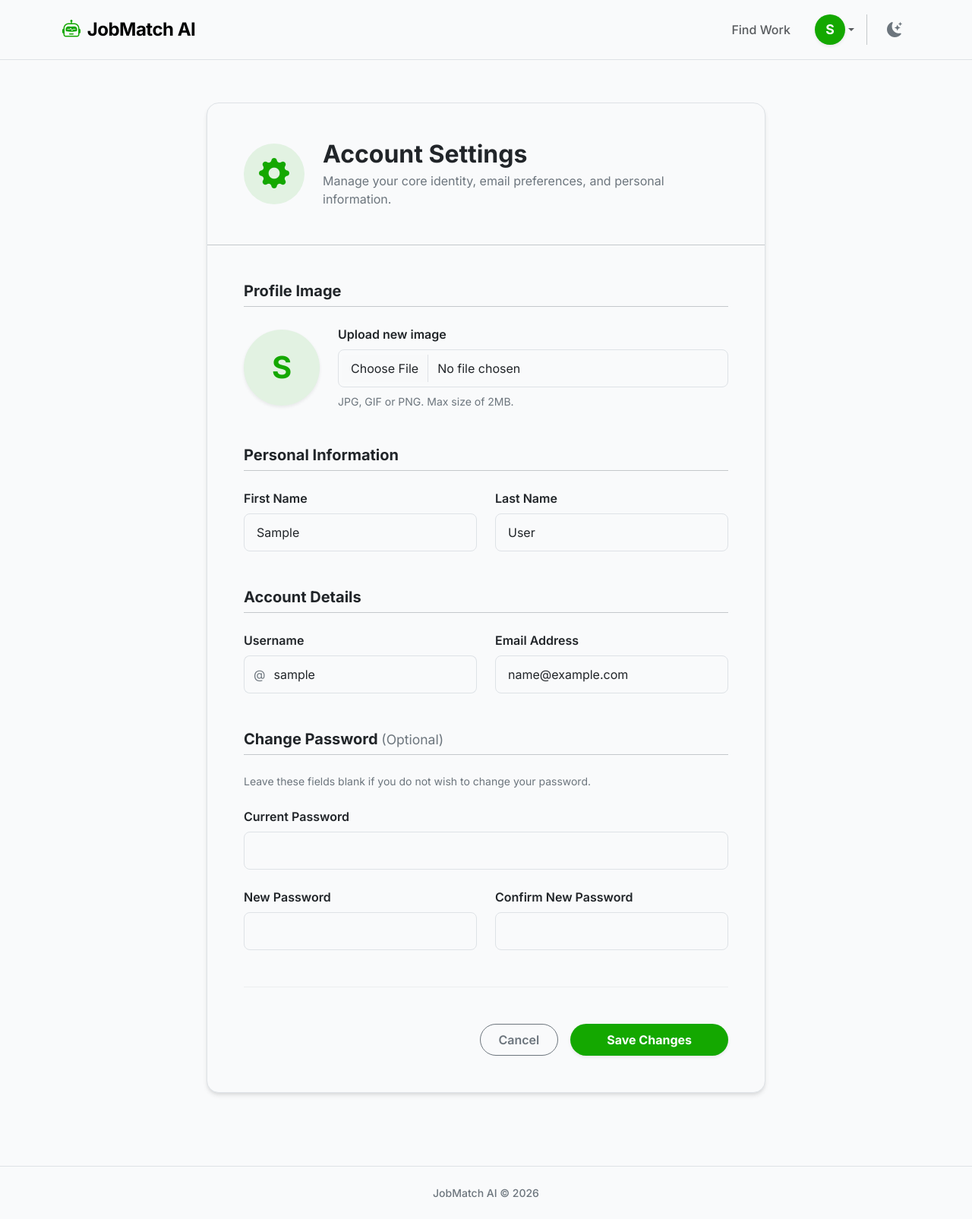
After one commit to kiplah/Job-Reccomendation-system, a Django app: page /accounts/settings/ in a window 1280 px wide. The commit adds this page. Shown: the whole page at 76% size. Run offline with Django 4.2, Linux system fonts and the light colour scheme; the visitor is signed in with stand-in values (Sample User, id 1).

Commit message:
feat: add settings page and update dashboard/base templates

```diff
--- /dev/null
+++ b/templates/accounts/settings.html
@@ -0,0 +1,217 @@
+{% extends 'base.html' %}
+
+{% block title %}Account Settings - JobMatch AI{% endblock %}
+
+{% block content %}
+<div class="row justify-content-center mt-4">
+    <div class="col-lg-8">
+
+        <!-- Alerts for success messages -->
+        {% if messages %}
+            {% for message in messages %}
+                <div class="alert alert-{{ message.tags }} alert-dismissible fade show rounded-3 border-0 shadow-sm" role="alert" style="background-color: var(--bs-body-bg); border-left: 4px solid var(--upwork-green) !important;">
+                    <i class="bi bi-check-circle-fill text-upwork-green me-2"></i> {{ message }}
+                    <button type="button" class="btn-close" data-bs-dismiss="alert" aria-label="Close"></button>
+                </div>
+            {% endfor %}
+        {% endif %}
+
+        <div class="card profile-card border-0 mb-5">
+
+            <!-- Sleek Upwork-style Header -->
+            <div class="p-4 p-md-5 border-bottom border-secondary-subtle">
+                <div class="d-flex align-items-center gap-4">
+                    <div class="d-flex align-items-center justify-content-center rounded-circle bg-upwork-light text-upwork-green flex-shrink-0" style="width: 80px; height: 80px;">
+                        <i class="bi bi-gear-fill fs-1"></i>
+                    </div>
+                    <div>
+                        <h2 class="mb-1 fw-bolder">Account Settings</h2>
+                        <p class="mb-0 text-secondary fs-6">Manage your core identity, email preferences, and personal information.</p>
+                    </div>
+                </div>
+            </div>
+
+            <!-- Form Body -->
+            <div class="card-body p-4 p-md-5">
+                <form method="POST" enctype="multipart/form-data">
+                    {% csrf_token %}
+
+                    <h5 class="fw-bold mb-4 border-bottom border-secondary-subtle pb-2">Profile Image</h5>
+                    <div class="mb-5 d-flex align-items-center gap-4">
+                        {% if user.profile.profile_image %}
+                            <img src="{{ user.profile.profile_image.url }}" alt="Profile Image" class="rounded-circle shadow-sm object-fit-cover" style="width: 100px; height: 100px;">
+                        {% else %}
+                            <div class="d-flex align-items-center justify-content-center rounded-circle bg-upwork-light text-upwork-green fw-bold shadow-sm flex-shrink-0" style="width: 100px; height: 100px; font-size: 2.5rem;">
+                                {{ user.username.0|upper }}
+                            </div>
+                        {% endif %}
+                        <div class="flex-grow-1">
+                            <label for="{{ image_form.profile_image.id_for_label }}" class="form-label fw-semibold mb-2">Upload new image</label>
+                            <input class="form-control custom-input" type="file" name="{{ image_form.profile_image.html_name }}" id="{{ image_form.profile_image.id_for_label }}" accept="image/*">
+                            <div class="form-text mt-2 small text-secondary">JPG, GIF or PNG. Max size of 2MB.</div>
+                            {% if image_form.profile_image.errors %}<div class="text-danger small mt-1 fw-medium">{{ image_form.profile_image.errors|join:", " }}</div>{% endif %}
+                        </div>
+                    </div>
+
+                    <h5 class="fw-bold mb-4 border-bottom border-secondary-subtle pb-2">Personal Information</h5>
+
+                    <div class="row g-4 mb-5">
+                        <!-- First Name -->
+                        <div class="col-md-6">
+                            <label for="{{ form.first_name.id_for_label }}" class="form-label fw-semibold mb-2">First Name</label>
+                            <input type="text"
+                                   name="{{ form.first_name.html_name }}"
+                                   id="{{ form.first_name.id_for_label }}"
+                                   class="form-control custom-input"
+                                   value="{{ form.first_name.value|default_if_none:'' }}">
+                            {% if form.first_name.errors %}<div class="text-danger small mt-1 fw-medium">{{ form.first_name.errors|join:", " }}</div>{% endif %}
+                        </div>
+
+                        <!-- Last Name -->
+                        <div class="col-md-6">
+                            <label for="{{ form.last_name.id_for_label }}" class="form-label fw-semibold mb-2">Last Name</label>
+                            <input type="text"
+                                   name="{{ form.last_name.html_name }}"
+                                   id="{{ form.last_name.id_for_label }}"
+                                   class="form-control custom-input"
+                                   value="{{ form.last_name.value|default_if_none:'' }}">
+                            {% if form.last_name.errors %}<div class="text-danger small mt-1 fw-medium">{{ form.last_name.errors|join:", " }}</div>{% endif %}
+                        </div>
+                    </div>
+
+                    <h5 class="fw-bold mb-4 border-bottom border-secondary-subtle pb-2">Account Details</h5>
+
+                    <div class="row g-4">
+                        <!-- Username -->
+                        <div class="col-md-6">
+                            <label for="{{ form.username.id_for_label }}" class="form-label fw-semibold mb-2">Username</label>
+                            <div class="input-group custom-input-group">
+                                <span class="input-group-text bg-transparent border-end-0 text-secondary">@</span>
+                                <input type="text"
+                                       name="{{ form.username.html_name }}"
+                                       id="{{ form.username.id_for_label }}"
+                                       class="form-control custom-input border-start-0 ps-0"
+                                       required
+                                       value="{{ form.username.value|default_if_none:'' }}">
+                            </div>
+                            {% if form.username.errors %}<div class="text-danger small mt-1 fw-medium">{{ form.username.errors|join:", " }}</div>{% endif %}
+                        </div>
+
+                        <!-- Email -->
+                        <div class="col-md-6">
+                            <label for="{{ form.email.id_for_label }}" class="form-label fw-semibold mb-2">Email Address</label>
+                            <input type="email"
+                                   name="{{ form.email.html_name }}"
+                                   id="{{ form.email.id_for_label }}"
+                                   class="form-control custom-input"
+                                   value="{{ form.email.value|default_if_none:'' }}">
+                            {% if form.email.errors %}<div class="text-danger small mt-1 fw-medium">{{ form.email.errors|join:", " }}</div>{% endif %}
+                        </div>
+                    </div>
+
+                    <h5 class="fw-bold mb-4 mt-5 border-bottom border-secondary-subtle pb-2">Change Password <span class="small text-secondary fw-normal">(Optional)</span></h5>
+                    <p class="text-secondary small mb-4">Leave these fields blank if you do not wish to change your password.</p>
+
+                    <div class="row g-4 mb-3">
+                        <div class="col-12">
+                            <label for="{{ password_form.old_password.id_for_label }}" class="form-label fw-semibold mb-2">Current Password</label>
+                            <input type="password" name="{{ password_form.old_password.html_name }}" id="{{ password_form.old_password.id_for_label }}" class="form-control custom-input">
+                            {% if password_form.old_password.errors %}<div class="text-danger small mt-1 fw-medium">{{ password_form.old_password.errors|join:", " }}</div>{% endif %}
+                        </div>
+                        <div class="col-md-6">
+                            <label for="{{ password_form.new_password1.id_for_label }}" class="form-label fw-semibold mb-2">New Password</label>
+                            <input type="password" name="{{ password_form.new_password1.html_name }}" id="{{ password_form.new_password1.id_for_label }}" class="form-control custom-input">
+                            {% if password_form.new_password1.errors %}<div class="text-danger small mt-1 fw-medium">{{ password_form.new_password1.errors|join:", " }}</div>{% endif %}
+                        </div>
+                        <div class="col-md-6">
+                            <label for="{{ password_form.new_password2.id_for_label }}" class="form-label fw-semibold mb-2">Confirm New Password</label>
+                            <input type="password" name="{{ password_form.new_password2.html_name }}" id="{{ password_form.new_password2.id_for_label }}" class="form-control custom-input">
+                            {% if password_form.new_password2.errors %}<div class="text-danger small mt-1 fw-medium">{{ password_form.new_password2.errors|join:", " }}</div>{% endif %}
+                        </div>
+                        <!-- Display any non-field password errors -->
+                        {% if password_form.non_field_errors %}
+                        <div class="col-12 text-danger small fw-medium mt-2">
+                            {{ password_form.non_field_errors }}
+                        </div>
+                        {% endif %}
+                    </div>
+
+                    <hr class="my-5 border-secondary-subtle">
+
+                    <!-- Bottom Action Area -->
+                    <div class="d-flex justify-content-end gap-3">
+                        <a href="{% url 'dashboard:dashboard' %}" class="btn btn-outline-secondary fw-semibold rounded-pill px-4 py-2">Cancel</a>
+                        <button type="submit" class="btn btn-upwork fw-bold px-5 py-2 rounded-pill shadow-sm">
+                            Save Changes
+                        </button>
+                    </div>
+                </form>
+            </div>
+        </div>
+    </div>
+</div>
+
+<style>
+    .text-upwork-green {
+        color: var(--upwork-green) !important;
+    }
+
+    [data-bs-theme="light"] .bg-upwork-light {
+        background-color: rgba(20, 168, 0, 0.1) !important;
+    }
+    [data-bs-theme="dark"] .bg-upwork-light {
+        background-color: rgba(20, 168, 0, 0.2) !important;
+    }
+
+    .profile-card {
+        border-radius: 16px;
+        box-shadow: var(--card-shadow);
+        background-color: var(--bs-body-bg);
+        border: 1px solid var(--bs-border-color) !important;
+    }
+    [data-bs-theme="dark"] .profile-card {
+        background-color: #0b1121;
+        border-color: #1e293b !important;
+    }
+
+    /* Premium Input Styling */
+    .custom-input {
+        background-color: transparent;
+        border: 1px solid var(--bs-border-color);
+        border-radius: 8px;
+        padding: 0.75rem 1rem;
+        font-size: 1rem;
+        font-weight: 400;
+        color: var(--bs-body-color);
+        transition: all 0.2s ease;
+    }
+
+    .custom-input-group .input-group-text {
+        border: 1px solid var(--bs-border-color);
+        border-radius: 8px 0 0 8px;
+        transition: all 0.2s ease;
+        background-color: transparent;
+    }
+    .custom-input-group .custom-input {
+        border-radius: 0 8px 8px 0;
+    }
+
+    /* Input Focus State */
+    .custom-input:focus,
+    .custom-input-group:focus-within .custom-input,
+    .custom-input-group:focus-within .input-group-text {
+        background-color: transparent;
+        border-color: var(--upwork-green);
+        box-shadow: 0 0 0 4px rgba(20, 168, 0, 0.1);
+        outline: none;
+    }
+
+    [data-bs-theme="dark"] .custom-input {
+        background-color: #151e32;
+    }
+    [data-bs-theme="dark"] .custom-input:focus,
+    [data-bs-theme="dark"] .custom-input-group:focus-within .input-group-text {
+        background-color: #151e32;
+    }
+</style>
+{% endblock %}
--- a/templates/base.html
+++ b/templates/base.html
@@ -140,19 +140,41 @@
                         <li class="nav-item">
                             <a class="nav-link px-3" href="{% url 'dashboard:dashboard' %}">Find Work</a>
                         </li>
-                        <li class="nav-item">
-                            <a class="nav-link px-3" href="{% url 'accounts:profile' %}">Profile</a>
-                        </li>
-                        <li class="nav-item ms-2">
-                            <form method="post" action="{% url 'accounts:logout' %}" class="d-inline m-0 p-0">
-                                {% csrf_token %}
-                                <button type="submit" class="btn nav-link border-0 bg-transparent px-3">Log out</button>
-                            </form>
-                        </li>
-                        <li class="nav-item ms-lg-3 mt-3 mt-lg-0 d-flex align-items-center">
-                            <div class="rounded-circle d-flex align-items-center justify-content-center fw-bold shadow-sm" style="width: 40px; height: 40px; font-size: 1.1rem; background-color: var(--upwork-green); color: white;">
-                                {{ user.username.0|upper }}
-                            </div>
+                        <li class="nav-item ms-lg-3 mt-3 mt-lg-0 dropdown">
+                            <a class="nav-link p-0 d-flex align-items-center dropdown-toggle text-decoration-none" href="#" role="button" data-bs-toggle="dropdown" aria-expanded="false">
+                                {% if user.profile.profile_image %}
+                                    <img src="{{ user.profile.profile_image.url }}" alt="{{ user.username }}" class="rounded-circle shadow-sm object-fit-cover" style="width: 40px; height: 40px;">
+                                {% else %}
+                                    <div class="rounded-circle d-flex align-items-center justify-content-center fw-bold shadow-sm" style="width: 40px; height: 40px; font-size: 1.1rem; background-color: var(--upwork-green); color: white;">
+                                        {{ user.username.0|upper }}
+                                    </div>
+                                {% endif %}
+                            </a>
+                            <ul class="dropdown-menu dropdown-menu-end border-0 shadow-sm mt-2 rounded-3" style="min-width: 200px;">
+                                <li class="px-3 py-2 border-bottom border-secondary-subtle mb-1">
+                                    <div class="fw-bold text-body">{{ user.username }}</div>
+                                    <div class="small text-secondary">AI Matched User</div>
+                                </li>
+                                <li>
+                                    <a class="dropdown-item py-2 fw-medium" href="{% url 'accounts:settings' %}">
+                                        <i class="bi bi-gear me-2 text-secondary"></i>Account Settings
+                                    </a>
+                                </li>
+                                <li>
+                                    <a class="dropdown-item py-2 fw-medium" href="{% url 'accounts:profile' %}">
+                                        <i class="bi bi-person-badge me-2 text-secondary"></i>Professional Profile
+                                    </a>
+                                </li>
+                                <li><hr class="dropdown-divider opacity-10"></li>
+                                <li>
+                                    <form method="post" action="{% url 'accounts:logout' %}" class="d-inline m-0 p-0">
+                                        {% csrf_token %}
+                                        <button type="submit" class="dropdown-item py-2 fw-medium text-danger">
+                                            <i class="bi bi-box-arrow-right me-2"></i>Log out
+                                        </button>
+                                    </form>
+                                </li>
+                            </ul>
                         </li>
                     {% else %}
                         <li class="nav-item">
```
Also changed, not shown: templates/dashboard/index.html (+19 -6 lines).
